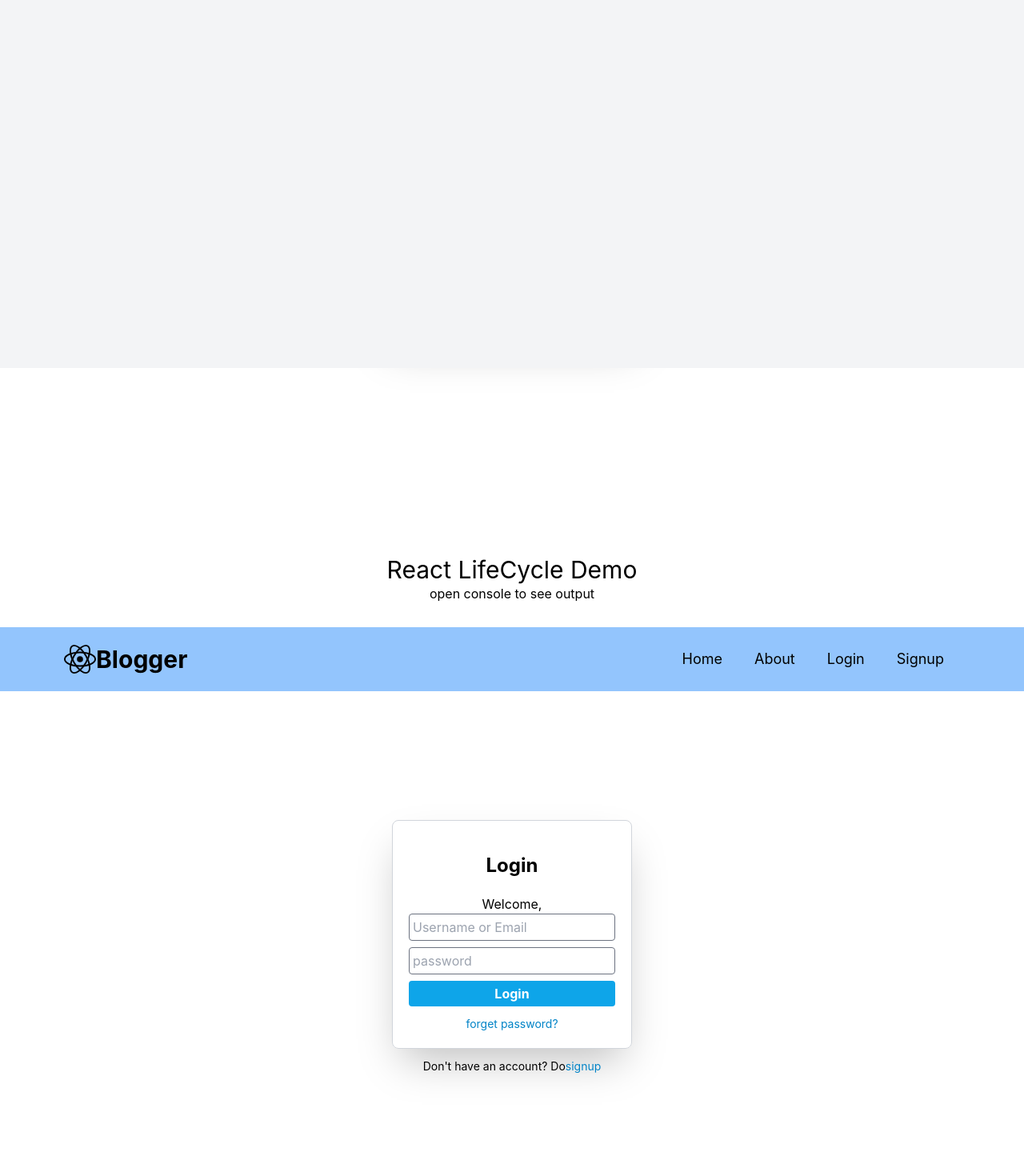
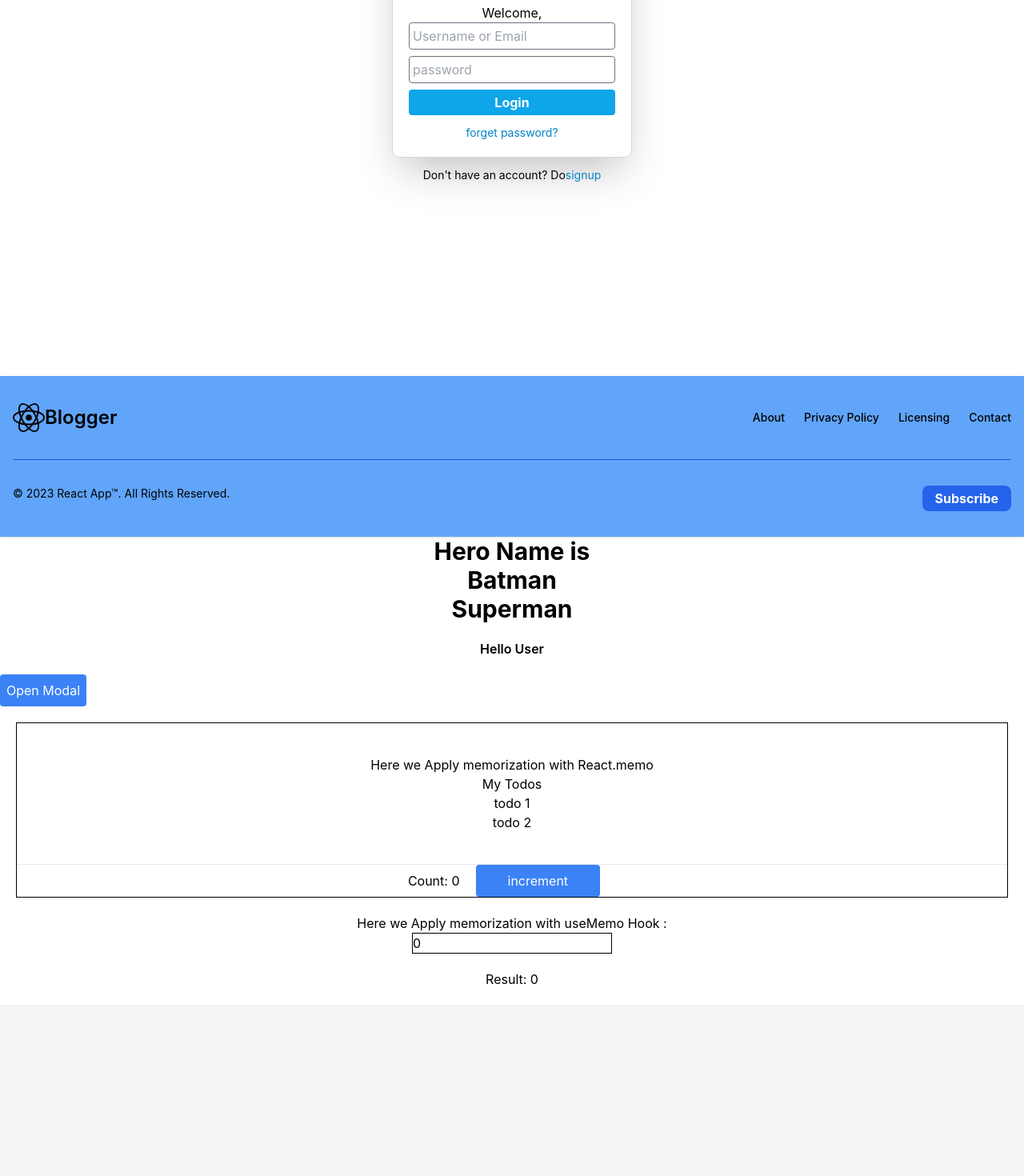
Before and after one commit to yashprajapati26/Practical-React, a React (Create React App) app: page /login in a window 1280 px wide. Shown: the part 360-1830 px from the top of the page at 80% size. Built offline with nearby package versions, Linux system fonts and the light colour scheme.

Commit message:
update demo

```diff
--- a/public/index.html
+++ b/public/index.html
@@ -33,7 +33,7 @@
     <div id="root"></div>
     <div
       id="portal-root"
-      class="absolute h-screen w-screen flex flex-col justify-center items-center z-50 top-0 left-0 bg-gray-100"
+      class="h-screen w-screen flex flex-col justify-center items-center z-50 top-0 left-0 bg-gray-100"
     ></div>
     <!--
       This HTML file is a template.
--- a/src/App.js
+++ b/src/App.js
@@ -1,53 +1,62 @@
-import { Link, Route, Routes } from "react-router-dom";
-import "./App.css";
-import Footer from "./components/Footer";
-import Header from "./components/Header";
-import About from "./pages/About";
-import Home from "./pages/Home";
-import Login from "./pages/Login";
-import SignUp from "./pages/SignUp";
-import Subscribe from "./pages/Subscribe";
-import LifeCycle from "./components/LifeCycle";
-import ErrorHandling from "./components/ErrorHandling";
-import ErrorBoundry from "./components/ErrorBoundry";
-import Portal from "./components/Portal";
-import { useState } from "react";
-import Counter from "./components/Hoc/Counter";
-import Hoc from "./components/Hoc/Hoc";
-import CompA from "./components/context/CompA";
+import { Link, Route, Routes } from 'react-router-dom'
+import './App.css'
+import Footer from './components/Footer'
+import Header from './components/Header'
+import About from './pages/About'
+import Home from './pages/Home'
+import Login from './pages/Login'
+import SignUp from './pages/SignUp'
+import Subscribe from './pages/Subscribe'
+import LifeCycle from './components/LifeCycle'
+import ErrorHandling from './components/ErrorHandling'
+import ErrorBoundry from './components/ErrorBoundry'
+import Portal from './components/Portal'
+import { useState } from 'react'
+import Counter from './components/Hoc/Counter'
+import Hoc from './components/Hoc/Hoc'
+import CompA from './context/CompA'
+import Todos from './components/Todos'
+import UseMemoHook from './components/Hooks/UseMemoHook'
 // Enhance DisplayText with the withUpperCase HOC
-const CounterComp = Hoc(Counter);
+const CounterComp = Hoc(Counter)
 
 function App() {
   function MyFun(name) {
-    console.log("My fun called ....Hello", name);
+    console.log('My fun called ....Hello', name)
   }
-  const [showModal, setShowModal] = useState(false);
+  const [showModal, setShowModal] = useState(false)
+  const [input, setInput] = useState(0)
 
-  const openModal = () => setShowModal(true);
-  const closeModal = () => setShowModal(false);
+  const openModal = () => setShowModal(true)
+  const closeModal = () => setShowModal(false)
   return (
     <div>
       {/* ---- HOC Concept ----- */}
-      <div className="border border-black p-5 mx-56 m-5">
+      {/* <div className="border border-black p-5 mx-56 m-5">
         <h1 className="text-center text-5xl py-5">HOC Concept</h1>
         <CounterComp text="Product"></CounterComp>
         <CounterComp text="Sells"></CounterComp>
-      </div>
+      </div> */}
+      {/* ---- End HOC Concept ----*/}
+
+
       {/* Render Props Pattern */}
-      <Login
+      {/* <Login
         title="Render Props Pattern"
         btnname="Check"
-        renderPropFunction={(value) => (
-          <span className="translate-x-2 text-center py-2">
-            Welcome, {value}
-          </span>
-        )}
-      />
+        renderPropFunction={(value) => <span className="translate-x-2 text-center py-2">Welcome, {value}</span>}
+      /> */}
+      {/* ---- End Render Props Pattern ---- */}
+
+
+
       {/* ---- LifeCycle ----- */}
-      <LifeCycle />
+      {/* <LifeCycle /> */}
       {/* ---- End LifeCycle ----- */}
-      {/* ------ Routing  ------ */}{" "}
+
+
+
+      {/* ------ Routing  ------ */}{' '}
       <Header title="Blogger">
         <li className="mx-5 text-lg">
           <Link to="">Home</Link>
@@ -70,11 +79,7 @@ function App() {
             <Login
               title="Login"
               btnname="Login"
-              renderPropFunction={(value) => (
-                <span className="translate-x-2 text-center py-2">
-                  Welcome, {value}
-                </span>
-              )}
+              renderPropFunction={(value) => <span className="translate-x-2 text-center py-2">Welcome, {value}</span>}
             ></Login>
           }
         />
@@ -84,6 +89,9 @@ function App() {
       </Routes>
       <Footer title="Blogger"></Footer>
       {/* ####  end routing concept #### */}
+
+
+
       {/* ----- Error Handling Concept ----- */}
       <ErrorBoundry>
         <ErrorHandling heroName="Batman" />
@@ -93,27 +101,48 @@ function App() {
         {/* <ErrorHandling heroName="Gabbar Sing" /> */}
       </ErrorBoundry>
       {/* ----- End Error Handling Concept ----- */}
+
+
+
       {/* contextAPI conccept  */}
       <CompA />
       {/* End contextAPI */}
+
+
+
       {/* portal concept */}
-      <button
-        className="bg-blue-500 text-white p-2 rounded"
-        onClick={openModal}
-      >
+      <button className="bg-blue-500 text-white p-2 rounded" onClick={openModal}>
         Open Modal
       </button>
       {showModal && (
         <>
           {/* Here's the portal */}
-          <Portal
-            title="My Modal"
-            content="This is the modal content"
-            onClose={closeModal}
-          ></Portal>
+          <Portal title="My Modal" content="This is the modal content" onClose={closeModal}></Portal>
         </>
       )}
       {/* End portal concept */}
+
+
+
+
+
+      {/* ---- useMemo concept ---- */}
+      <Todos />
+      <div className="flex flex-col items-center justify-center">
+        <h2 className="text-center">Here we Apply memorization with useMemo Hook :  </h2>
+
+        <input
+          className="border border-black "
+          value={input}
+          onChange={(e) => {
+            setInput(e.target.value)
+          }}
+        ></input>
+        <UseMemoHook value={input} />
+      </div>
+      {/* ---- End UseMemo Concept ----  */}
+
+
       {/* <Provider store={store}> */}
       {/* <Login btnname="Submit" title="Login" /> */}
       {/* <Home></Home> */}
@@ -139,7 +168,7 @@ function App() {
       {/* <Footer clickHandler={MyFun} /> */}
       {/* </Provider> */}
     </div>
-  );
+  )
 }
 
-export default App;
+export default App
--- /dev/null
+++ b/src/components/Hooks/UseMemo.js
@@ -0,0 +1,16 @@
+import React, { memo } from 'react'
+
+function UseMemo({ todos }) {
+  console.log('Here we Apply memo')
+  return (
+    <div className='text-center py-10 '>
+      <h2>Here we Apply memorization with React.memo</h2>
+      <h2>My Todos</h2>
+      {todos.map((todo, index) => {
+        return <p key={index}>{todo}</p>
+      })}
+    </div>
+  )
+}
+
+export default memo(UseMemo)
--- /dev/null
+++ b/src/components/Hooks/UseMemoHook.js
@@ -0,0 +1,21 @@
+import React, { useMemo, useState } from 'react'
+const calculation = (value) => {
+  console.log('called calculation function')
+  let result = 0
+  for (let i = 1; i <= value; i++) {
+    result += i
+  }
+  return Math.ceil(result)
+}
+
+const UseMemoHook = ({ value }) => {
+  const Result = useMemo(() => calculation(value), [value])
+
+  return (
+    <div className="text-center p-5">
+      <p> Result: {Result}</p>
+    </div>
+  )
+}
+
+export default UseMemoHook
--- /dev/null
+++ b/src/components/Todos.js
@@ -0,0 +1,25 @@
+import React, { useState } from 'react'
+import UseMemo from './Hooks/UseMemo';
+
+function Todos() {
+    const [count, setCount] = useState(0);
+    const [todos, setTodos] = useState(["todo 1", "todo 2"]);
+
+    const increment = () => {
+      setCount((c) => c + 1);
+    };
+    console.log('Update Components')
+
+    return (
+      <div className='text-center border border-black m-5'>
+        <UseMemo todos={todos} />
+        <hr />
+        <div className=''>
+          Count: {count}
+          <button className='bg-blue-500 text-white p-2 mx-5 px-10 rounded' onClick={increment}> increment </button>
+        </div>
+      </div>
+    );
+}
+
+export default Todos
--- /dev/null
+++ b/src/components/ToolCard.js
@@ -0,0 +1,18 @@
+import React from "react";
+
+export const ToolCard = () => {
+  return (<div className="max-w-sm bg-white shadow-lg overflow-hidden p-2 rounded-xl">
+            <img className="w-full h-48 object-cover rounded-2xl" src="https://imageio.forbes.com/specials-images/imageserve/63fefbce18935583292d39ac/The-Best-Examples-of-What-You-Can-Do-With-ChatGPT/960x0.jpg?format=jpg&width=1440" alt="Card Image" />
+
+            <div className="flex justify-start items-center py-2 bg-transperant">
+            <img className="h-12 mr-4 rounded-full border relative" src="https://findmyaitool-rh.s3.ap-southeast-2.amazonaws.com/images/ai-tool/logo/jpeg-1722410469637" alt="Your Logo" />
+            <div className="absolute top-4 left-4 bg-[red] rounded-full"><span className="text-sm text-white px-3 py-1">Featured</span></div>
+            <div>
+                <p className="text-gray-700 text-base">MarsCode</p>
+            <p className="text-gray-700 text-sm">Code Assistant</p>
+            </div>
+            </div>
+        </div>)
+
+
+};
--- a/src/pages/Login.js
+++ b/src/pages/Login.js
@@ -1,49 +1,46 @@
-import React, { useRef, useState, useEffect } from "react";
-import { Link } from "react-router-dom";
+import React, { useRef, useState, useEffect } from 'react'
+import { Link } from 'react-router-dom'
 
 function Login(props) {
   // this is uncontrolled component becouse useRef control by DOM itseld rather than react.
-  const usernameRef = useRef(null);
-  const passwordRef = useRef(null);
-  const [credential, setCredential] = useState({});
+  const usernameRef = useRef(null)
+  const passwordRef = useRef(null)
+  const [credential, setCredential] = useState({})
   const LoginHandler = async (event) => {
-    event.preventDefault();
-    setCredential({
-      username: usernameRef.current.value,
-      password: passwordRef.current.value,
-    });
-    showAlert();
-  };
+    event.preventDefault()
+    if (props.onSubmitForTest) {
+      const loginRequestItemForTest = {
+        emailOrUsername: 'testUsername',
+        password: 'testPassword',
+      }
+      props.onSubmitForTest(loginRequestItemForTest)
+    } else {
+      setCredential({
+        username: usernameRef.current.value,
+        password: passwordRef.current.value,
+      })
+    }
+    showAlert()
+  }
 
   const showAlert = () => {
-    alert(
-      "You are logged with the following credentials - ",
-      credential.username
-    );
-  };
+    alert('You are logged with the following credentials - ', credential.username)
+  }
 
   const handleOnChange = (event) => {
-    setCredential({ ...credential, username: event.target.value });
-  };
+    setCredential({ ...credential, username: event.target.value })
+  }
 
   useEffect(() => {
-    const timeoutId = setTimeout(
-      () =>
-        console.log(
-          "Welcome, ",
-          props?.renderPropFunction(credential.username)
-        ),
-      2000
-    );
-    return () => clearTimeout(timeoutId);
-  }, [credential.username]);
+    const timeoutId = setTimeout(() => console.log('Welcome, ', props?.renderPropFunction(credential.username)), 2000)
+    return () => clearTimeout(timeoutId)
+  }, [credential.username])
 
   return (
     <div className="flex flex-col h-screen justify-center items-center -mt-20">
       <div className="border border-gray-300 rounded-lg p-5 shadow-2xl w-auto text-center">
         <h3 className="font-bold text-center p-5 text-2xl">{props.title}</h3>
-        {credential.username !== "" &&
-          props?.renderPropFunction(credential.username)}
+        {credential.username === '' ? '' : props?.renderPropFunction(credential.username)}
         <form onSubmit={LoginHandler} className="flex flex-col">
           <input
             type="text"
@@ -60,10 +57,7 @@ function Login(props) {
             ref={passwordRef}
             className="mb-2 p-1 border border-gray-500 rounded"
           />
-          <button
-            type="submit"
-            className="font-bold bg-sky-500 text-white p-1 rounded"
-          >
+          <button type="submit" className="font-bold bg-sky-500 text-white p-1 rounded">
             {props.btnname}
           </button>
         </form>
@@ -78,7 +72,7 @@ function Login(props) {
         </Link>
       </p>
     </div>
-  );
+  )
 }
 
-export default Login;
+export default Login
```
Also changed, not shown: src/components/PostList.js (+25 -26 lines), src/context/CompA.js (renamed from src/components/context/CompA.js), src/context/CompB.js (renamed from src/components/context/CompB.js), src/context/CompC.js (renamed from src/components/context/CompC.js), src/context/userContext.js (renamed from src/components/context/userContext.js), 2 other files (tests, documents, lock files or other folders).
